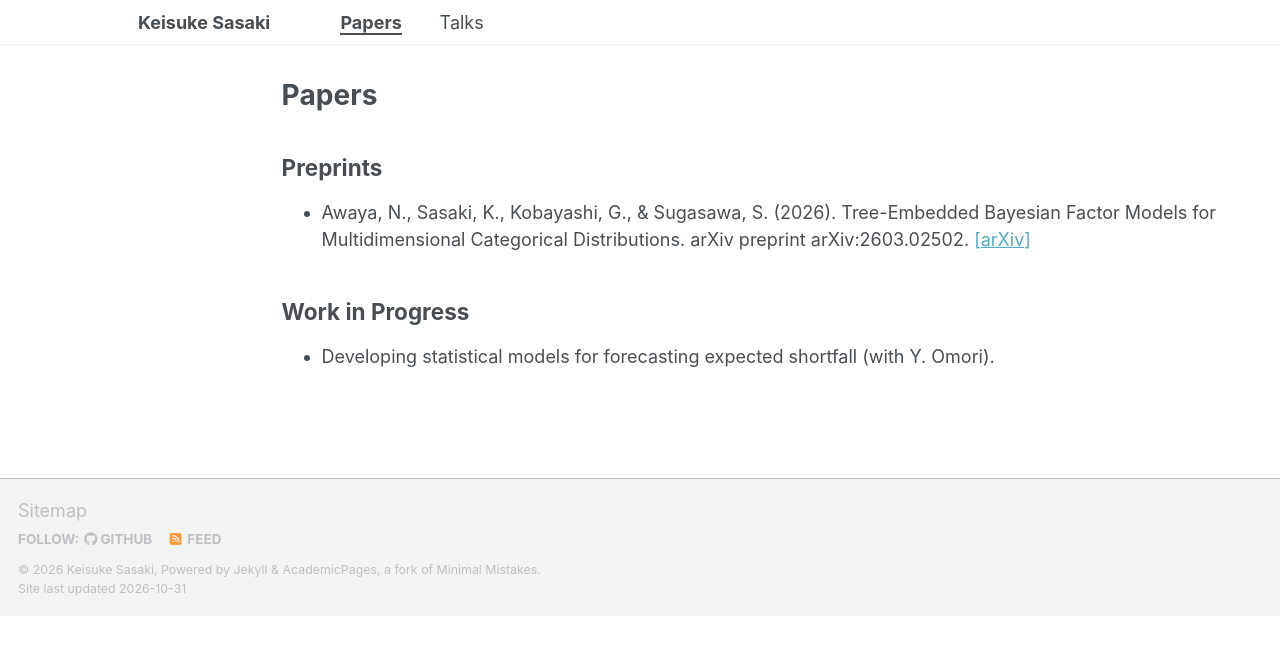
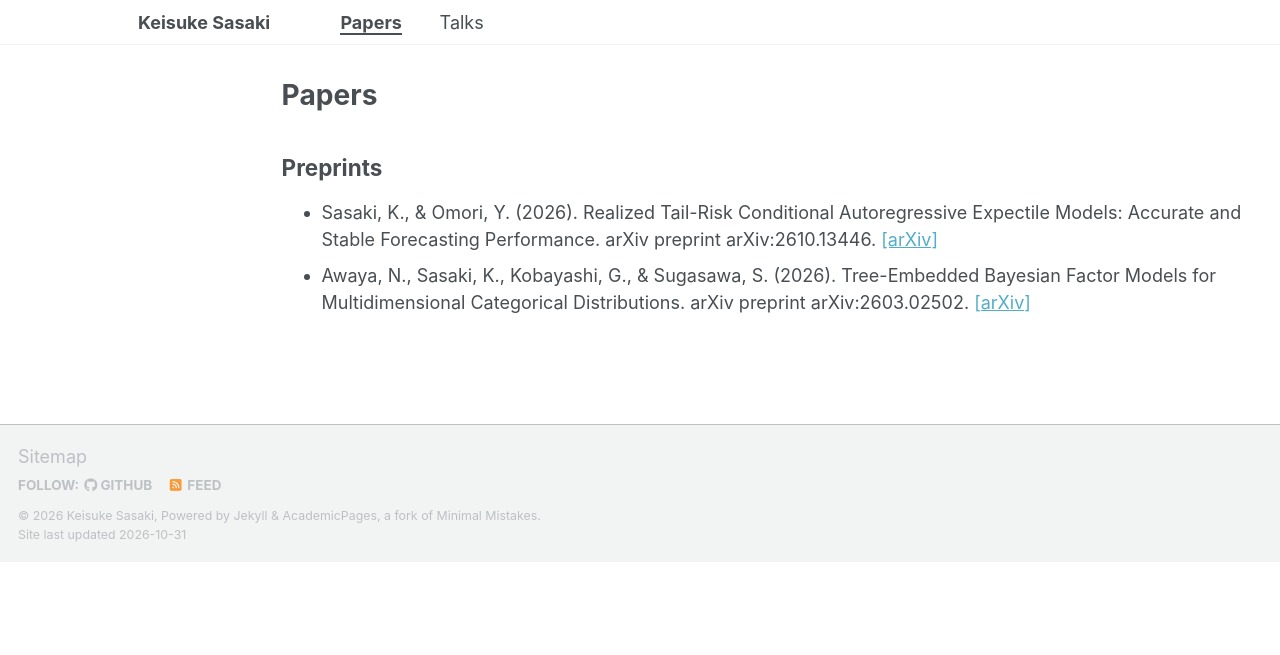
Before and after one commit to ksasaki-stats/ksasaki-stats.github.io, a Jekyll site: the page built from _pages/publications.html, in a window 1280 px wide. Shown: the top 655 px of the page. Built offline with Jekyll 4.4.1, drawn with Linux system fonts in a browser that asks for light colours; a script bundle is joined from its source files by our own code; library files that are not in the unit come from our copies.

Commit message:
Add RTCARE arXiv preprint and remove completed work in progress

```diff
--- a/_pages/publications.html
+++ b/_pages/publications.html
@@ -9,17 +9,15 @@ author_profile: false
 
 <ul>
   <li>
+    Sasaki, K., &amp; Omori, Y. (2026).
+    Realized Tail-Risk Conditional Autoregressive Expectile Models: Accurate and Stable Forecasting Performance.
+    arXiv preprint arXiv:2610.13446.
+    <a href="https://arxiv.org/abs/2610.13446">[arXiv]</a>
+  </li>
+  <li>
     Awaya, N., Sasaki, K., Kobayashi, G., &amp; Sugasawa, S. (2026).
     Tree-Embedded Bayesian Factor Models for Multidimensional Categorical Distributions.
     arXiv preprint arXiv:2603.02502.
     <a href="https://arxiv.org/abs/2603.02502">[arXiv]</a>
   </li>
 </ul>
-
-<h2>Work in Progress</h2>
-
-<ul>
-  <li>
-    Developing statistical models for forecasting expected shortfall (with Y. Omori).
-  </li>
-</ul>
```
